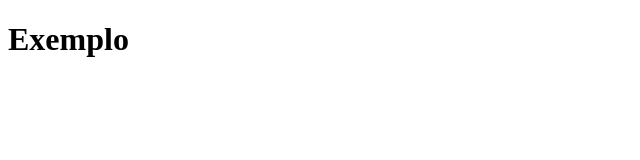
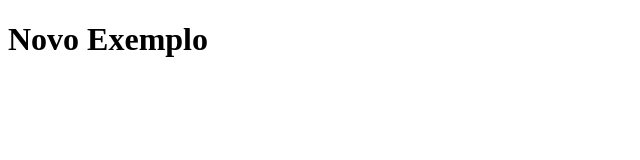
Before and after one commit to DeOliveiraDev/Projeto_De_Exemplo, a plain HTML site: page index.html in a window 1280 px wide. Shown: the whole page, without its empty margins (0-640 px from the left). Drawn offline with Linux system fonts and the light colour scheme.

Commit message:
new Example

```diff
--- a/index.html
+++ b/index.html
@@ -9,7 +9,7 @@
 </head>
 
 <body>
-  <h1>Exemplo</h1>
+  <h1>Novo Exemplo</h1>
 </body>
 
 </html>
```
